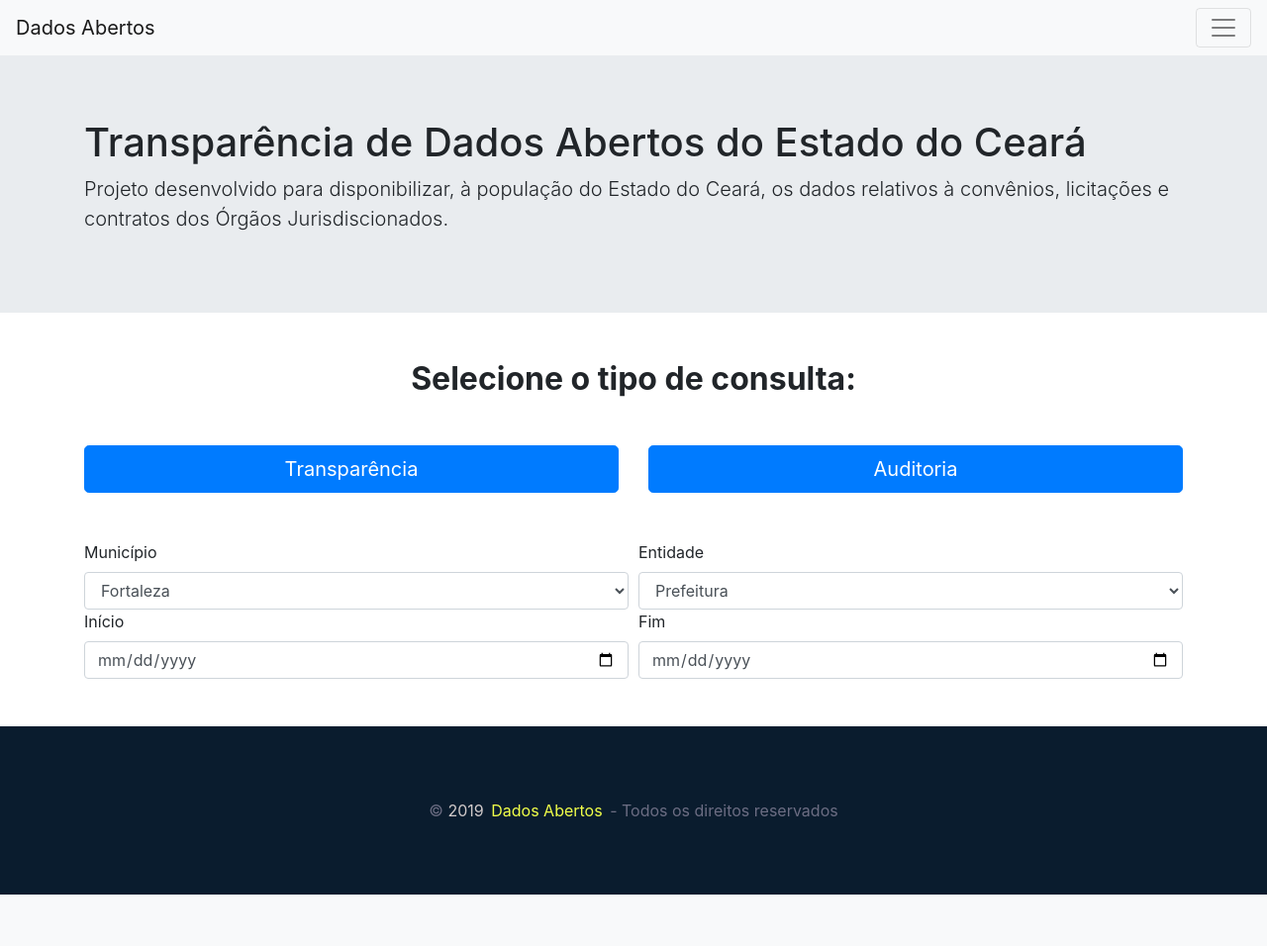
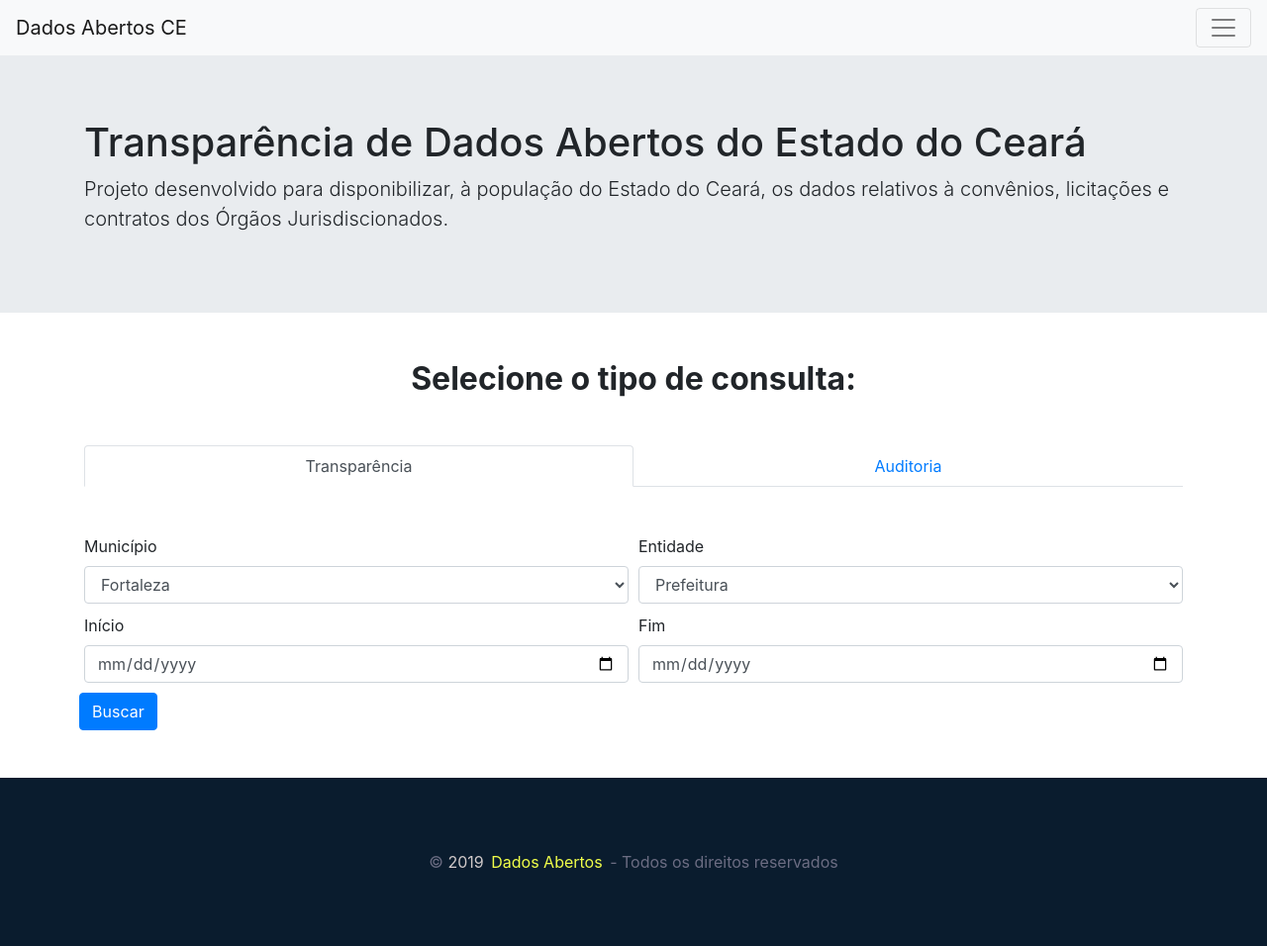
Before and after one commit to mvsombra/dados-abertos, a Flask app: page / in a window 1280 px wide. Shown: the whole page at 99% size. Before the commit the page ends 904 px from the top, so only its background shows below. Run offline with Flask 2, Linux system fonts and the light colour scheme; some libraries are stand-ins or nearby versions.

Commit message:
[Beta] Navegação dos Formulários melhorada + Botão de Busca + Marca Melhorada

```diff
--- a/static/css/style.css
+++ b/static/css/style.css
@@ -1,10 +1,6 @@
-a:hover{
-
-	text-decoration:none;
-
+.form-line{
+	margin-top: 10px;
 }
-
-
 .section-padding{
 
 	padding: 60px 0;
--- a/templates/index.html
+++ b/templates/index.html
@@ -1,5 +1,5 @@
 <!DOCTYPE html>
-
+{% set brand_name = 'Dados Abertos CE' %}
 <html lang="pt-br">
     <head>
         <meta charset="utf-8">
@@ -10,12 +10,12 @@
         <link rel="stylesheet" href="https://stackpath.bootstrapcdn.com/bootstrap/4.1.3/css/bootstrap.min.css" integrity="sha384-MCw98/SFnGE8fJT3GXwEOngsV7Zt27NXFoaoApmYm81iuXoPkFOJwJ8ERdknLPMO" crossorigin="anonymous">
         <link rel="stylesheet" href="{{ url_for('.static', filename='css/style.css') }}">
         <script src="//maxcdn.bootstrapcdn.com/bootstrap/4.1.1/js/bootstrap.min.js"></script>
-        <title>Teste</title>
+        <title>{{ brand_name }} - Página Inicial</title>
     </head>
 
     <body>
         <nav class="navbar navbar-light bg-light">
-            <a class="navbar-brand" href="#">Dados Abertos</a>
+            <a class="navbar-brand" href="#">{{ brand_name }}</a>
             <button class="navbar-toggler" type="button" data-toggle="collapse" data-target="#navbarNav" aria-controls="navbarNav" aria-expanded="false" aria-label="Alterna navegação">
                 <span class="navbar-toggler-icon"></span>
             </button>
@@ -48,19 +48,26 @@
                 <section class="my-5">
                     <h2 class="h1-responsive font-weight-bold text-center my-5">Selecione o tipo de consulta:</h2>
                     <div class="row">
-                        <div class="col">
-                            <a href="#" class="btn btn-lg btn-primary btn-block">Transparência</a>
-                        </div>
-
-                        <div class="col">
-                            <a href="#" class="btn btn-lg btn-primary btn-block">Auditoria</a>
+                        <div class="col-md-12">
+                            <ul class="nav nav-tabs nav-justified" id="navtab" role="tablist">
+                                <li class="nav-item">
+                                    <a class="nav-link active" id="transp-tab" href="#form-transparencia" role="tab" aria-selected="true" aria-controls="form-transparencia" data-toggle="tab">
+                                        Transparência
+                                    </a>
+                                </li>
+                                <li class="nav-item">
+                                    <a class="nav-link" id="aud-tab" href="#form-auditoria" role="tab" aria-selected="false" aria-controls="form-auditoria" data-toggle="tab">
+                                        Auditoria
+                                    </a>
+                                </li>
+                            </ul>
                         </div>
                     </div>
                 </section>
 
                 <section class="my-5">
                     <form>
-                        <div class="form-row">
+                        <div class="form-row form-line">
                             <div class="col">
                                 <label for="municipio">Município</label>
                                 <select class="form-control" id="municipio" required>
@@ -79,7 +86,7 @@
                             </div>
                         </div>
 
-                        <div class="form-row">
+                        <div class="form-row form-line">
                             <div class="col">
                                 <label for="inicio">Início</label>
                                 <input type="date" class="form-control" id="inicio" required>
@@ -89,6 +96,10 @@
                                 <label for="fim">Fim</label>
                                 <input type="date" class="form-control" id="fim" required>
                             </div>
+                        </div>
+
+                        <div class="form-row form-line">
+                            <button type="submit" class="btn btn-primary">Buscar</button>
                         </div>
                     </form>
                 </section>
```
